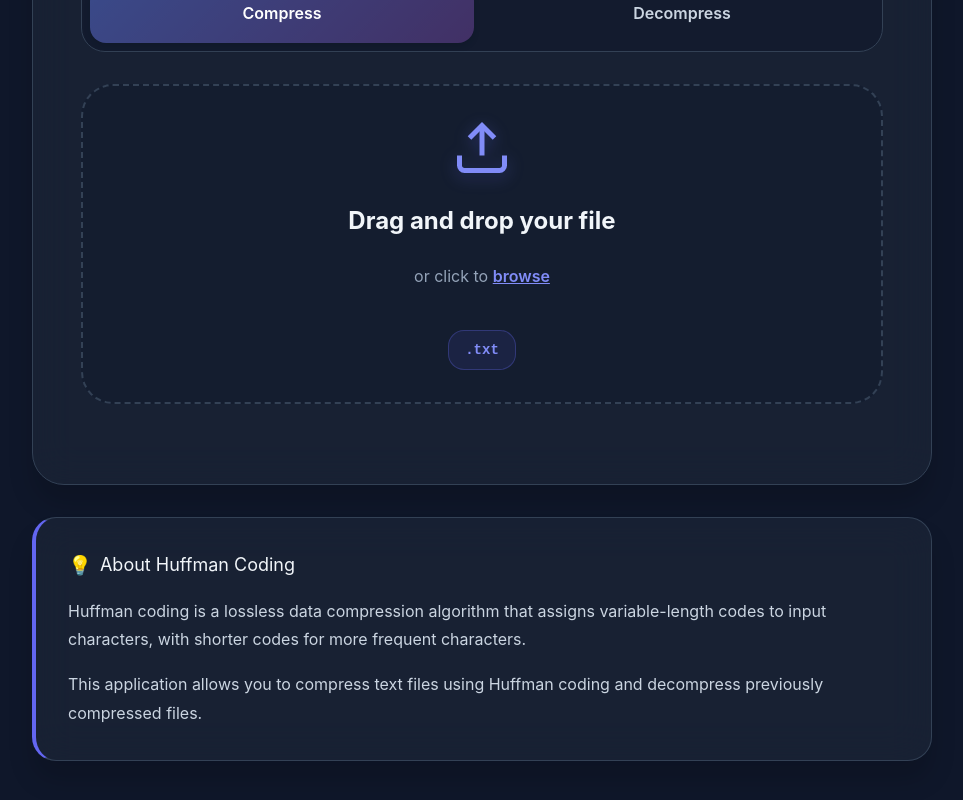
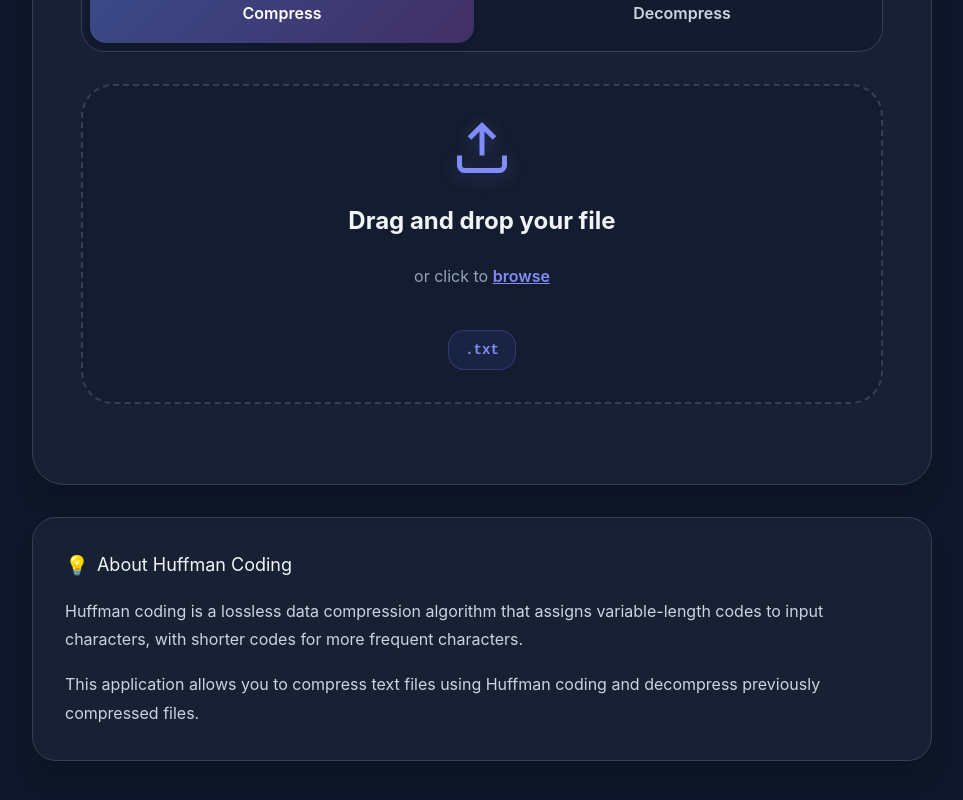
Before and after one commit to DeviceDidWhat/Huffman-Compression-DSA-Project, a React app in the folder frontend/: page / in a window 1280 px wide. Shown: the part 238-1038 px from the top of the page, without its empty margins (158-1121 px from the left). Built offline with nearby package versions, Linux system fonts and the light colour scheme; the HTML template or start-up script is replaced by a standard one.

Commit message:
delet blue strip

```diff
--- a/frontend/src/App.css
+++ b/frontend/src/App.css
@@ -1100,7 +1100,6 @@ body::before {
   background: rgba(30, 41, 59, 0.6);
   backdrop-filter: blur(20px);
   border: 1px solid var(--border);
-  border-left: 4px solid var(--primary);
   border-radius: var(--radius-lg);
   padding: var(--spacing-lg);
   margin-bottom: var(--spacing-lg);
```
